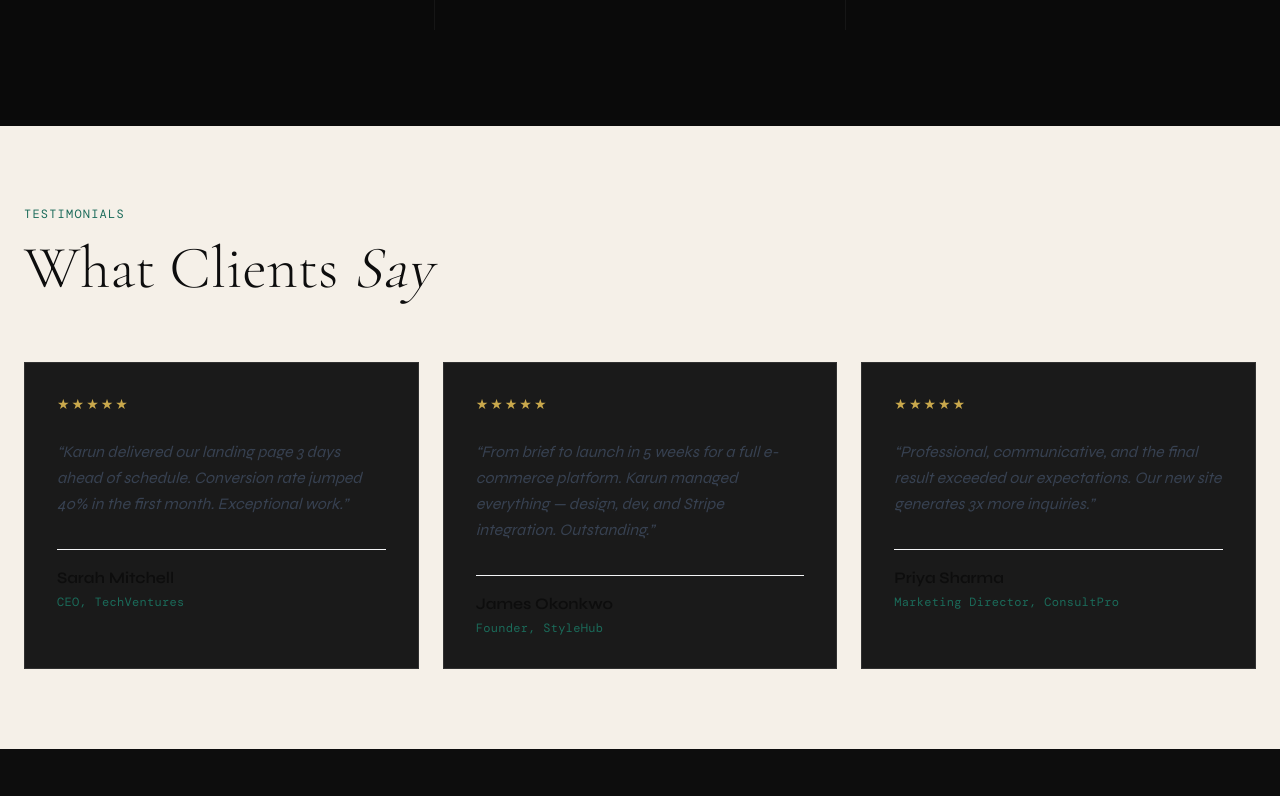
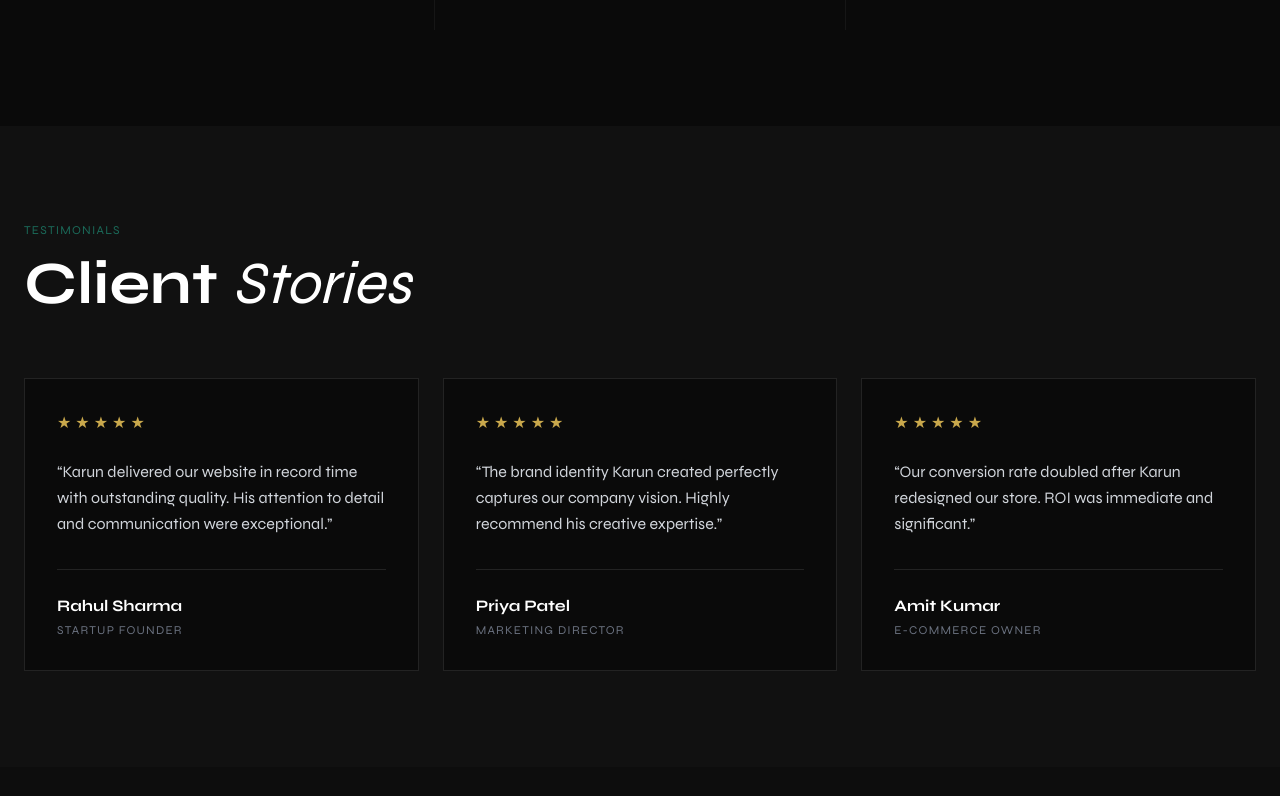
Before and after one commit to KARUN-499/karun-portfolio-v2, a Next.js app: page / in a window 1280 px wide. Shown: the part 2944-3740 px from the top of the page. Built offline with nearby package versions, Linux system fonts and the light colour scheme; a web font is replaced by a local one.

Commit message:
Redesign Testimonials: black theme

```diff
--- a/components/Testimonials.tsx
+++ b/components/Testimonials.tsx
@@ -1,31 +1,29 @@
 const testimonials = [
-  { author: 'Sarah Mitchell', title: 'CEO, TechVentures', content: 'Karun delivered our landing page 3 days ahead of schedule. Conversion rate jumped 40% in the first month. Exceptional work.', rating: 5 },
-  { author: 'James Okonkwo', title: 'Founder, StyleHub', content: 'From brief to launch in 5 weeks for a full e-commerce platform. Karun managed everything — design, dev, and Stripe integration. Outstanding.', rating: 5 },
-  { author: 'Priya Sharma', title: 'Marketing Director, ConsultPro', content: 'Professional, communicative, and the final result exceeded our expectations. Our new site generates 3x more inquiries.', rating: 5 },
+  { name: 'Rahul Sharma', role: 'Startup Founder', text: 'Karun delivered our website in record time with outstanding quality. His attention to detail and communication were exceptional.' },
+  { name: 'Priya Patel', role: 'Marketing Director', text: 'The brand identity Karun created perfectly captures our company vision. Highly recommend his creative expertise.' },
+  { name: 'Amit Kumar', role: 'E-commerce Owner', text: 'Our conversion rate doubled after Karun redesigned our store. ROI was immediate and significant.' },
 ];
 
 export default function Testimonials() {
   return (
-    <section id="testimonials" className="bg-[#F5F0E8]">
-      <div className="section">
-        <div className="mb-16 fade-up">
-          <p className="font-mono text-xs tracking-widest text-[#1B6B5A] uppercase mb-4">Testimonials</p>
-          <h2 className="font-serif text-5xl lg:text-6xl font-light text-[#0D0D0D]">
-            What Clients <span className="italic">Say</span>
-          </h2>
+    <section id="testimonials" className="bg-[#111111] py-24">
+      <div className="max-w-7xl mx-auto px-6">
+        <div className="mb-16">
+          <p className="font-sans text-xs tracking-widest text-[#1B6B5A] uppercase mb-4">Testimonials</p>
+          <h2 className="font-sans text-5xl lg:text-6xl font-bold text-white">Client <em className="italic font-light">Stories</em></h2>
         </div>
         <div className="grid grid-cols-1 md:grid-cols-3 gap-6">
-          {testimonials.map((t, i) => (
-            <div key={i} className="card fade-up bg-white">
-              <div className="flex gap-0.5 mb-6">
-                {[...Array(t.rating)].map((_, j) => (
-                  <span key={j} className="text-[#C9A84C] text-sm">&#9733;</span>
+          {testimonials.map(t => (
+            <div key={t.name} className="border border-white/10 bg-[#0A0A0A] p-8 hover:border-[#1B6B5A]/50 transition-colors">
+              <div className="flex gap-1 mb-6">
+                {[...Array(5)].map((_, i) => (
+                  <span key={i} className="text-[#C9A84C]">&#9733;</span>
                 ))}
               </div>
-              <p className="font-sans text-base text-gray-700 leading-relaxed mb-8 italic">&ldquo;{t.content}&rdquo;</p>
-              <div className="border-t border-gray-100 pt-4">
-                <p className="font-sans font-semibold text-[#0D0D0D]">{t.author}</p>
-                <p className="font-mono text-xs tracking-wide text-[#1B6B5A] mt-1">{t.title}</p>
+              <p className="font-sans text-gray-300 leading-relaxed mb-8">&ldquo;{t.text}&rdquo;</p>
+              <div className="border-t border-white/10 pt-6">
+                <p className="font-sans font-bold text-white">{t.name}</p>
+                <p className="font-sans text-xs text-gray-500 tracking-widest uppercase mt-1">{t.role}</p>
               </div>
             </div>
           ))}
```
